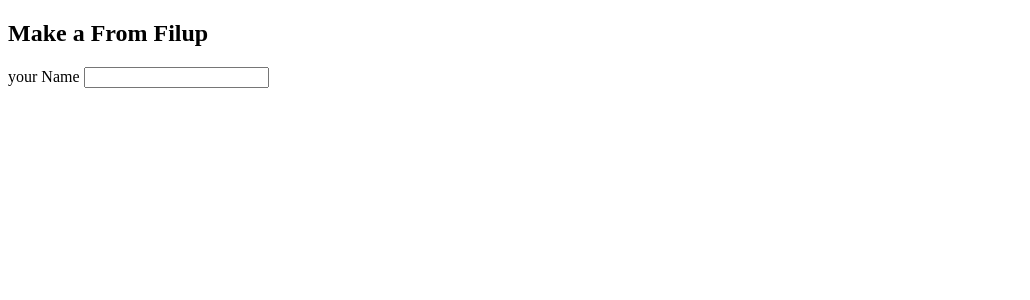
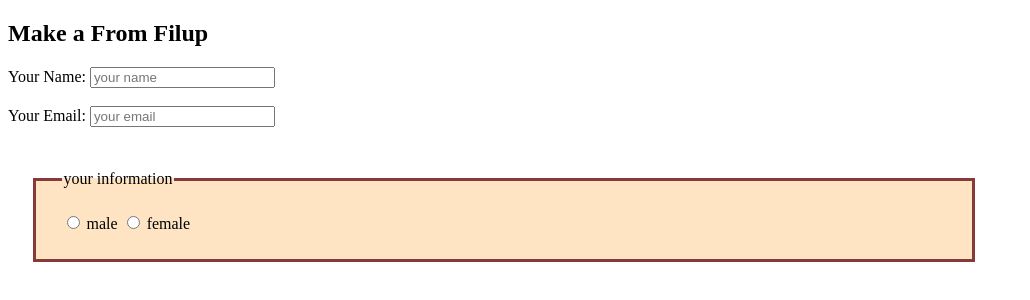
Before and after one commit to fathmakhatunmim/All_practice-HTML-CSS-, a plain HTML site: page from.html in a window 1280 px wide. Shown: the whole page, without its empty margins (0-1030 px from the left). Drawn offline with Linux system fonts and the light colour scheme.

Commit message:
form style

```diff
--- a/from.html
+++ b/from.html
@@ -4,6 +4,7 @@
     <meta charset="UTF-8">
     <meta name="viewport" content="width=device-width, initial-scale=1.0">
     <title>FRom</title>
+    <link rel="stylesheet" href="style/from.css">
 </head>
 <body>
     <header></header>
@@ -11,8 +12,30 @@
         <section>
             <h2>Make a From Filup</h2>
             <from>
-                <label for="name">your Name</label>
-                <input type="text" name="" id="name">
+                <label for="name">Your Name:</label>
+                <input  placeholder="your name"  type="text" name="" id="name">
+                <br> </br>
+
+                 <label for="Email">Your Email:</label>
+                 <input placeholder="your email" type="email" name="" id="email">
+                 <br></br>
+
+                 <fieldset>
+                    <legend>your information</legend>
+
+
+                     <input type="radio" name="gender" id="">
+                     <label for="">male</label>
+
+                     <input type="radio" name="gender" id="">
+                     <label for="">female</label>
+
+
+
+                 </fieldset>
+
+
+
             </from>
         </section>
     </main>
--- /dev/null
+++ b/style/from.css
@@ -0,0 +1,8 @@
+fieldset{
+    background-color: bisque;
+    width: 70%;
+    border: rgb(134, 58, 58);
+    padding: 2%;
+    margin: 2%;
+    border-style: solid;
+}
```
